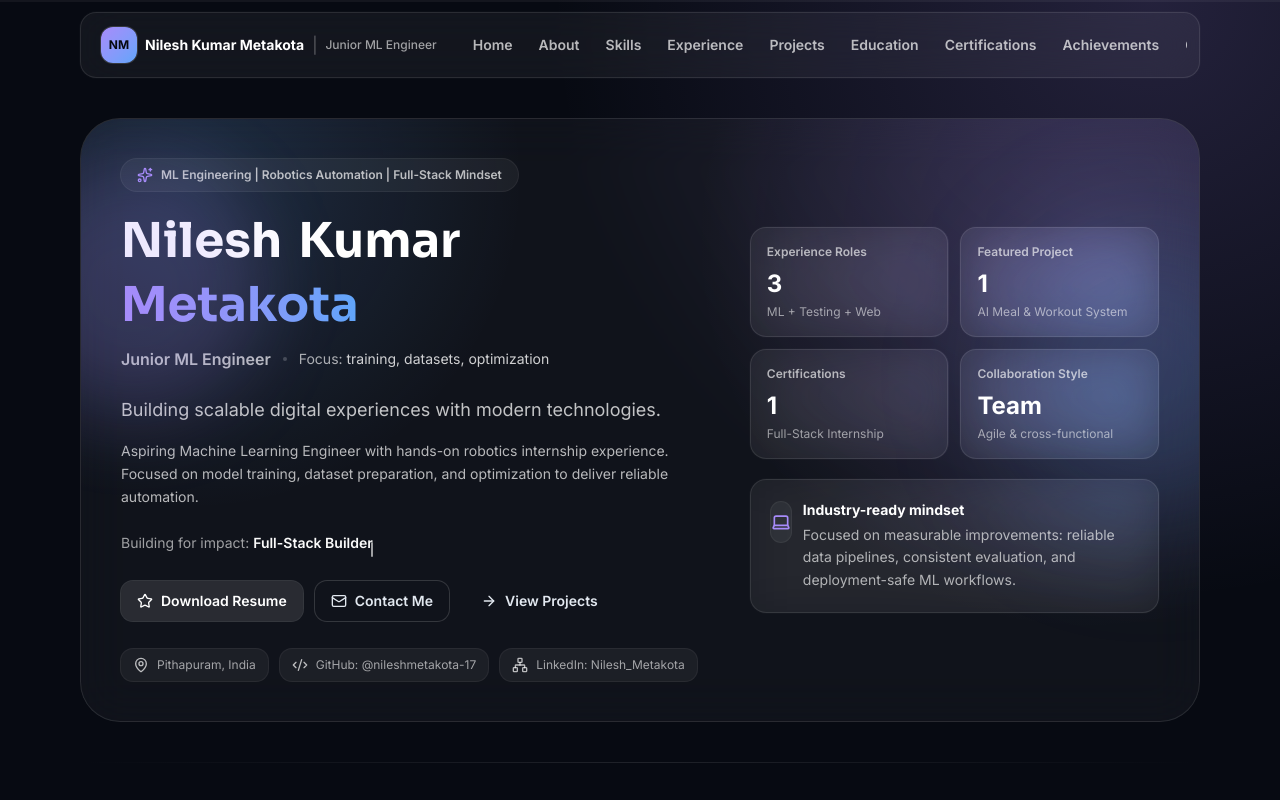
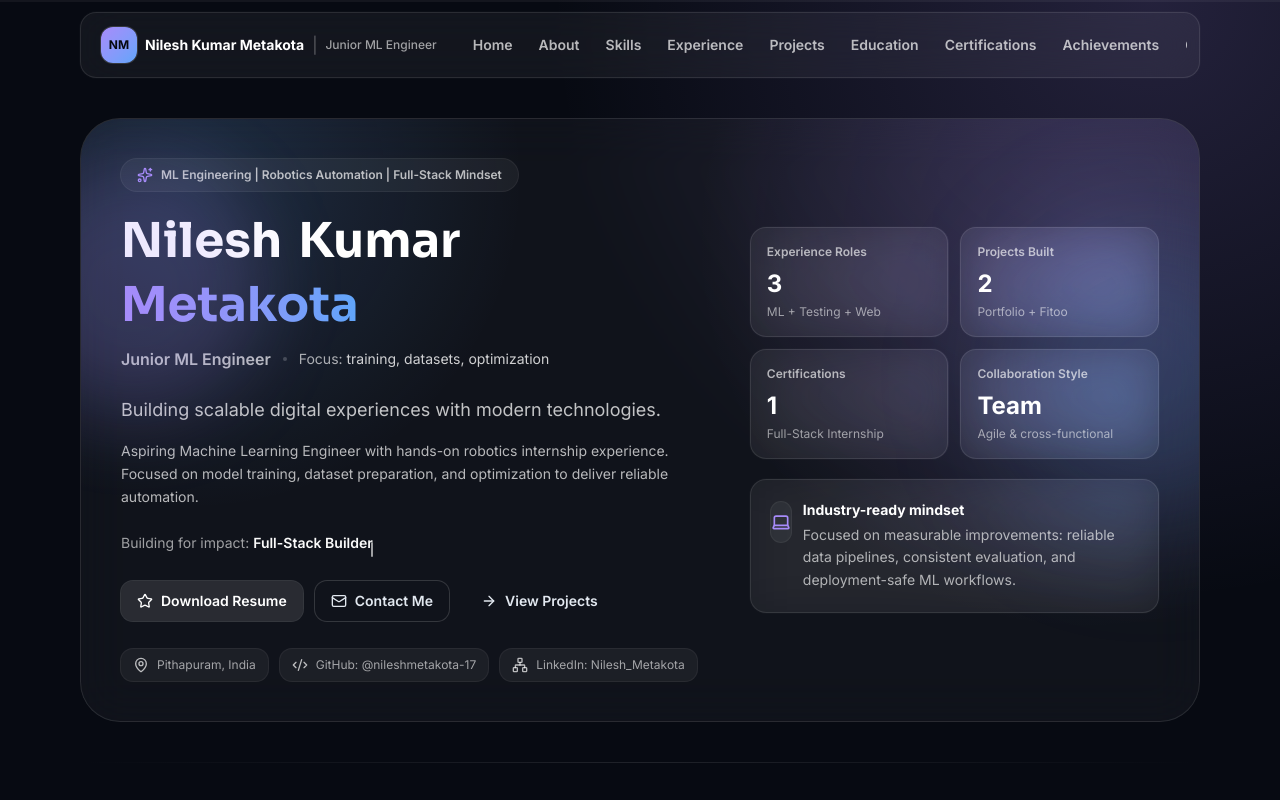
Before and after one commit to nileshmetakota-17/Portfolio, a React (Vite) app: page / in a window 1280 px wide. Shown: the top 800 px of the page. Built offline with nearby package versions, Linux system fonts and the light colour scheme.

Commit message:
Add portfolio website to projects section

```diff
--- a/src/App.tsx
+++ b/src/App.tsx
@@ -547,7 +547,7 @@ export default function App() {
                 badge={
                   <div className="inline-flex items-center gap-2 rounded-full bg-white/5 px-3 py-1 text-xs font-semibold text-white/70 ring-1 ring-white/10">
                     <span className="h-1.5 w-1.5 rounded-full bg-gradient-to-r from-[var(--accent)] to-[var(--accent2)]" />
-                    {idx === 0 ? 'Featured' : 'Project'}
+                    {idx === 0 ? 'Featured' : p.title.includes('Portfolio') ? 'Portfolio' : 'Project'}
                   </div>
                 }
               />
--- a/src/portfolioData.ts
+++ b/src/portfolioData.ts
@@ -65,7 +65,7 @@ export const portfolioData = {
   },
   stats: [
     { label: 'Experience Roles', value: '3', hint: 'ML + Testing + Web' },
-    { label: 'Featured Project', value: '1', hint: 'AI Meal & Workout System' },
+    { label: 'Projects Built', value: '2', hint: 'Portfolio + Fitoo' },
     { label: 'Certifications', value: '1', hint: 'Full-Stack Internship' },
     { label: 'Collaboration Style', value: 'Team', hint: 'Agile & cross-functional' },
   ],
@@ -145,6 +145,19 @@ export const portfolioData = {
       githubUrl: 'https://github.com/nileshmetakota-17/Fitoo-',
       liveUrl: '',
     },
+    {
+      title: 'Personal Portfolio Website',
+      description:
+        'Recruiter-friendly portfolio showcasing skills, experience, projects, and contact — built with a modern dark UI, animations, and responsive layout.',
+      technologies: ['React', 'TypeScript', 'Vite', 'Tailwind CSS', 'Framer Motion'],
+      features: [
+        'Sticky scroll-spy navigation, animated hero, skills bars, and timeline experience section.',
+        'Resume download (Nilesh_Metakota_resume.pdf), GitHub/LinkedIn links, and validated contact form.',
+        'Production-ready structure deployable to Vercel, Netlify, or GitHub Pages.',
+      ],
+      githubUrl: 'https://github.com/nileshmetakota-17/Portfolio',
+      liveUrl: '',
+    },
   ] satisfies Project[],
   education: [
     {
```
